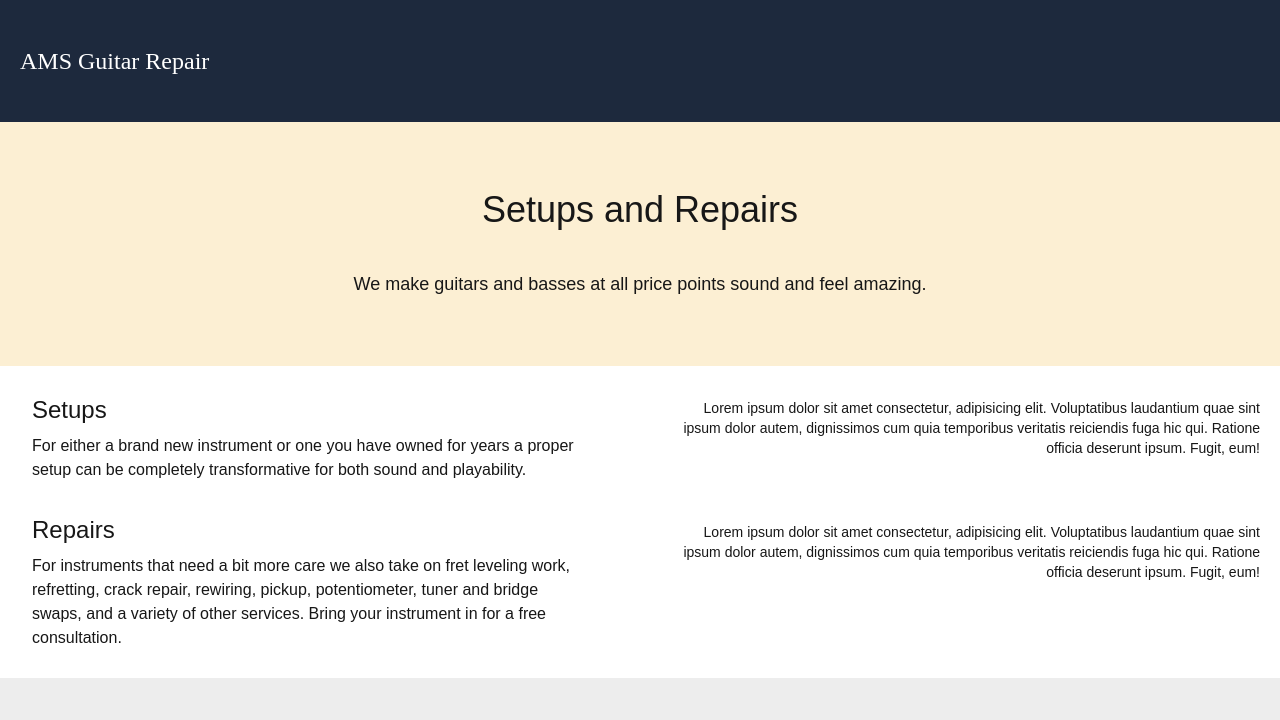
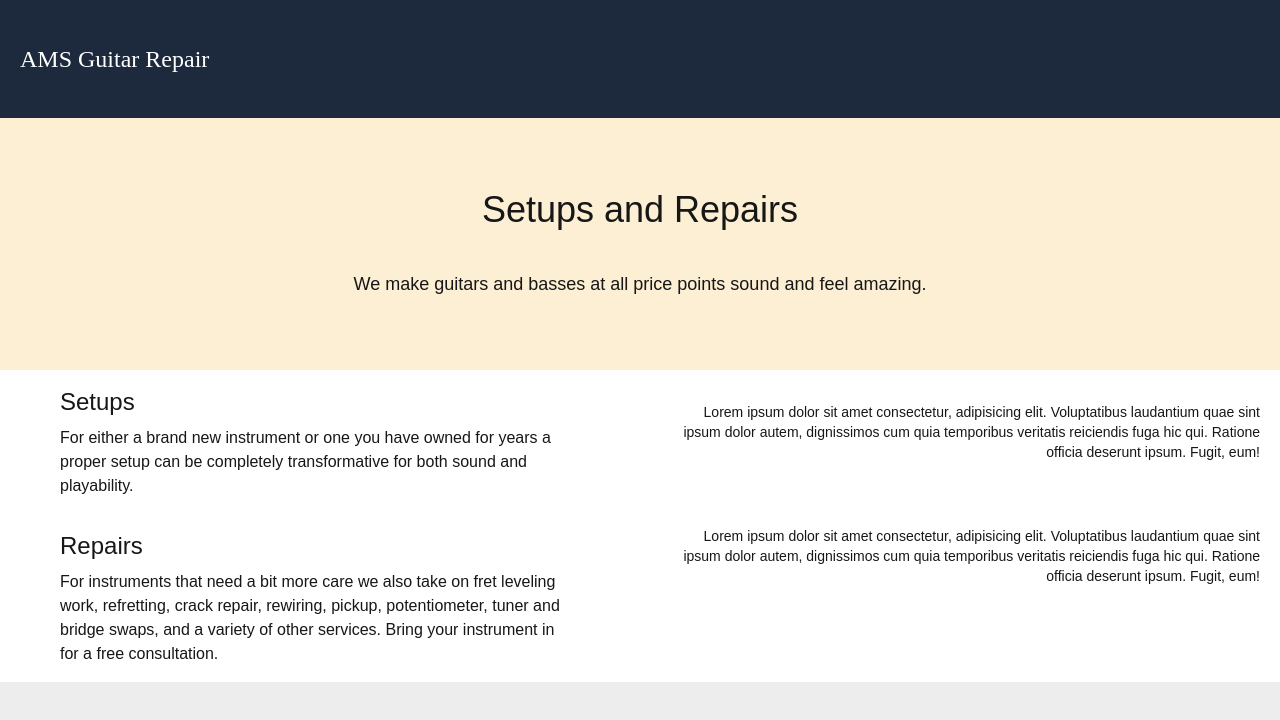
Before and after one commit to smitham50/ams-guitar-repair, a Next.js app: page / in a window 1280 px wide. Shown: the top 720 px of the page. Built offline with nearby package versions, Linux system fonts and the light colour scheme.

Commit message:
Padding adjustments for mobile

```diff
--- a/src/app/components/Banner.tsx
+++ b/src/app/components/Banner.tsx
@@ -1,7 +1,7 @@
 const Banner: React.FC = () => {
   return (
-    <div className="flex flex-col sm:h-30 md:h-68 bg-[#fcefd3]">
-      <p className="mt-auto md:mb-10 md:mx-60 text-center sm:txt-sm md:text-4xl text-[Pepi/Rudi]">
+    <div className="sm:py-15 flex flex-col sm:h-30 md:h-68 bg-[#fcefd3]">
+      <p className="mt-auto md:mb-10 md:mx-60 text-center sm:txt-lg md:text-4xl text-[Pepi/Rudi]">
         Setups and Repairs
       </p>
       <p className="sm:text-xs md:text-lg text-center mb-auto text-[Qanelas]">
--- a/src/app/components/Body.tsx
+++ b/src/app/components/Body.tsx
@@ -1,7 +1,7 @@
 const Body: React.FC = () => {
   return (
     <main className="md:flex-grow sm:flex sm:flex-col md:grid md:grid-cols-4 md:gap-20 text-[Qanelas]">
-      <div className="sm:p-3 flex flex-col md:ml-5 md:col-span-2 md:text-md">
+      <div className="sm:px-10 flex flex-col md:ml-5 md:col-span-2 md:text-md">
         <div className="my-4">
           <p className="md:text-2xl text-[Pepi/Rudi] mb-2">Setups</p>
           <p>
```
